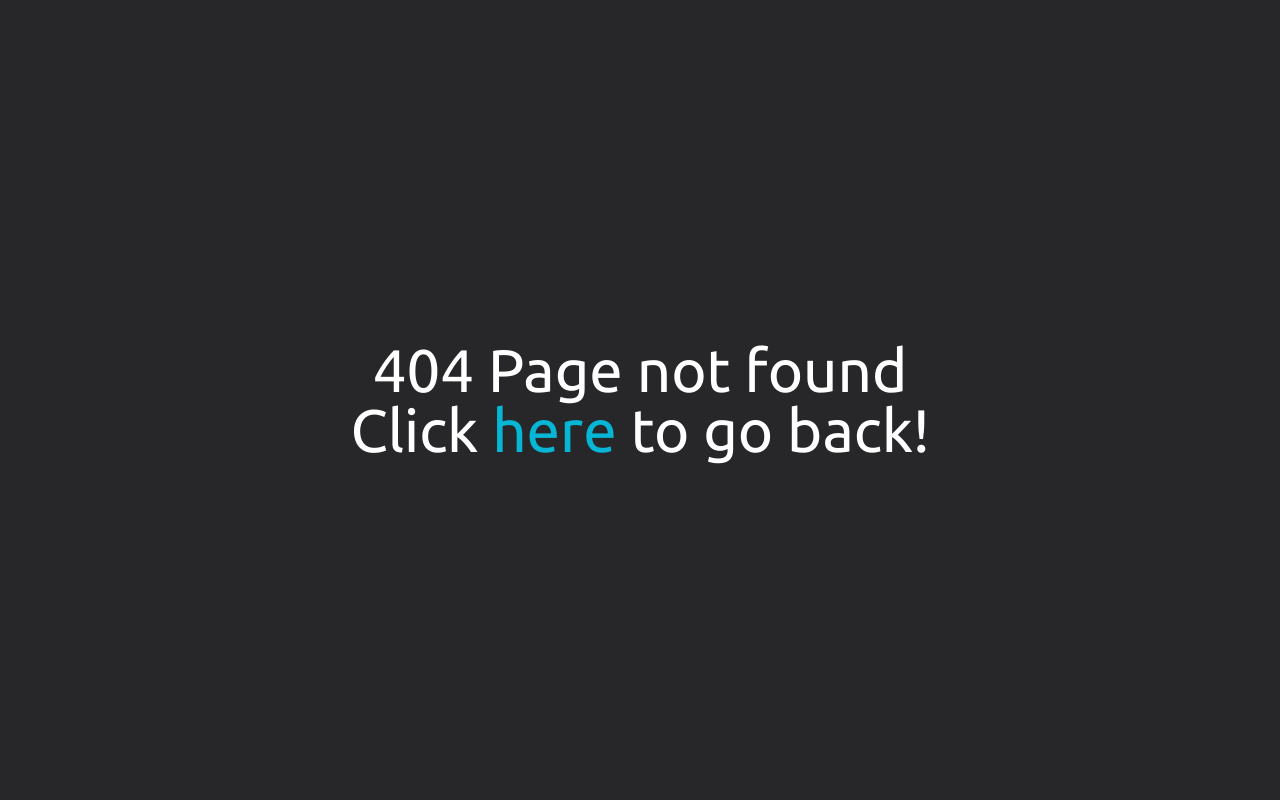
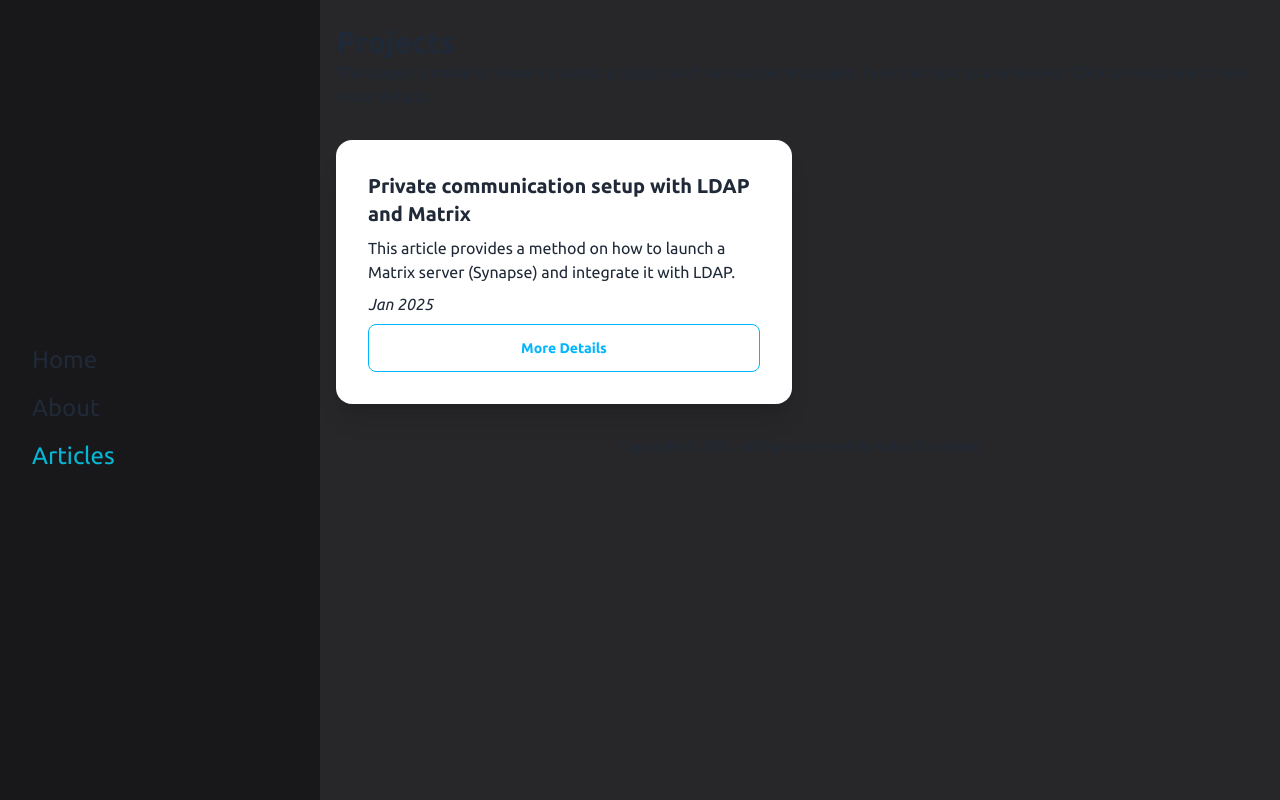
Before and after one commit to archlich03/spa-website, a Vue app: page /articles in a window 1280 px wide. Before the commit this address led to /404. Built offline with nearby package versions, Linux system fonts and the light colour scheme.

Commit message:
change the URL from /project(s) to /article(s)

```diff
--- a/src/components/HeaderLinks.vue
+++ b/src/components/HeaderLinks.vue
@@ -1,5 +1,5 @@
 <template>
     <li :class="{ 'text-cyan-500': $route.path === '/' }"><RouterLink to="/">Home</RouterLink></li>
     <li :class="{ 'text-cyan-500': $route.path === '/about' }"><RouterLink to="/about">About</RouterLink></li>
-    <li :class="{ 'text-cyan-500': $route.path === '/projects' }"><RouterLink to="/projects">Projects</RouterLink></li>
+    <li :class="{ 'text-cyan-500': $route.path === '/articles' }"><RouterLink to="/articles">Articles</RouterLink></li>
 </template>
--- a/src/router/index.js
+++ b/src/router/index.js
@@ -1,8 +1,8 @@
 import { createRouter, createWebHistory } from 'vue-router'
 import AboutView from '@/views/About.vue'
 import HomeView from '@/views/Home.vue'
-import ProjectsView from '@/views/Projects.vue'
-import ProjectView from '@/views/Project.vue'
+import ProjectsView from '@/views/Articles.vue'
+import ArticleView from '@/views/Article.vue'
 import Error404View from '@/views/404.vue'
 
 const router = createRouter({
@@ -19,19 +19,19 @@
       component: AboutView,
     },
     {
-      path: '/projects',
-      name: 'projects',
+      path: '/articles',
+      name: 'articles',
       component: ProjectsView,
     },
     {
-      path: '/project/:name',
-      name: 'project',
-      component: ProjectView,
+      path: '/article/:name',
+      name: 'article',
+      component: ArticleView,
       props: true,
     },
     {
-      path: '/project',
-      redirect: '/projects',
+      path: '/article',
+      redirect: '/articles',
     },
     {
       path: '/404',
--- a/src/views/Projects.vue
+++ b/src/views/Articles.vue
@@ -14,7 +14,7 @@
     const canonicalLinkTag = document.querySelector('link[rel="canonical"]');
 
     if (descriptionMetaTag) {
-        descriptionMetaTag.setAttribute('content', "This pages explores all projects I've worked on.");
+        descriptionMetaTag.setAttribute('content', "This pages is made to show my latest projects with various technologies. I use this text as a reference. Click on each one to see more details.");
     }
 
     if (keywordsMetaTag) {
@@ -34,7 +34,7 @@
             Projects
         </h1>
         <p>
-            Here are some of the projects I've worked on. Click on them to see more details.
+            This pages is made to show my latest projects with various technologies. I use this text as a reference. Click on each one to see more details.
         </p>
         <div class="grid grid-cols-1 md:grid-cols-2 gap-4 mt-8">
             <div v-for="article in articles" :key="article.id" class="card w-full bg-base-100 shadow-xl">
@@ -42,7 +42,7 @@
                     <h2 class="card-title">{{ article.seo.title }}</h2>
                     <h3 class="card-subtitle">{{ article.seo.description }}</h3>
                     <p class="italic">{{ article.seo.created_at }}</p>
-                    <RouterLink :to="`/project/${article.id}`" rel="noopener noreferrer" class="btn btn-outline btn-info">
+                    <RouterLink :to="`/article/${article.id}`" rel="noopener noreferrer" class="btn btn-outline btn-info">
                         More Details
                     </RouterLink>
                 </div>
```
Also changed, not shown: src/views/Article.vue (renamed from src/views/Project.vue).
